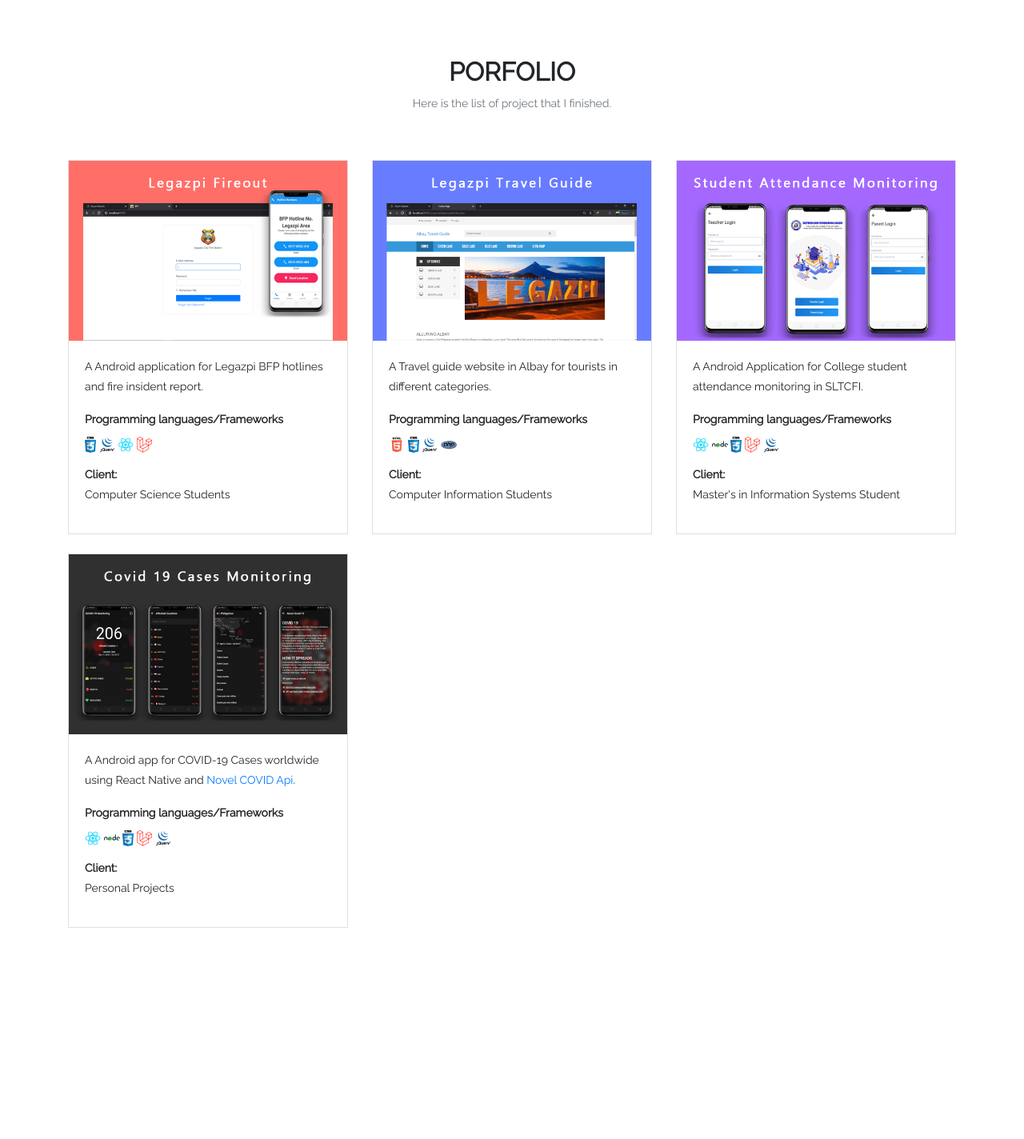
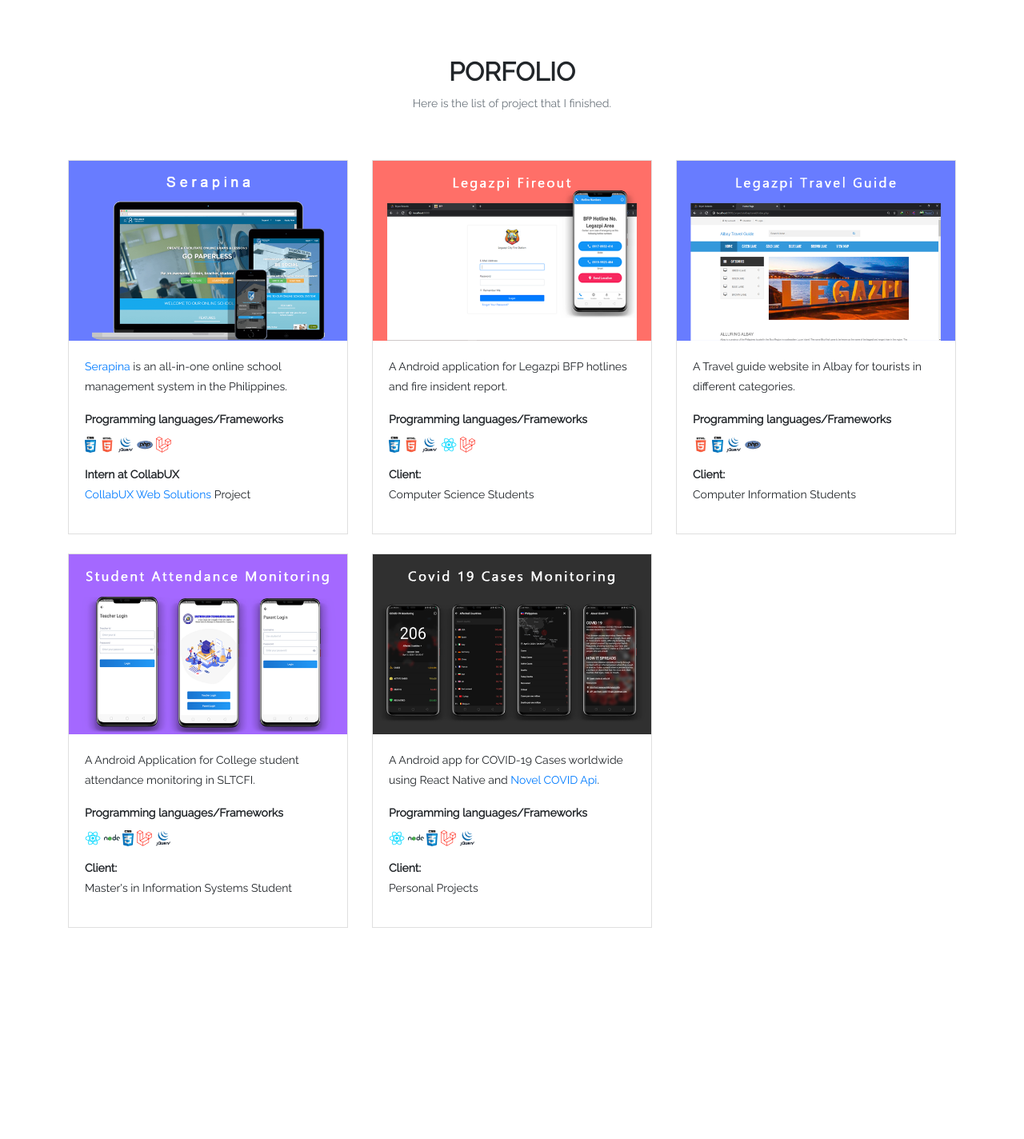
Before and after one commit to bryanbelardo/bryanbelardo.github.io, a PHP site: page / in a window 1280 px wide. Shown: the part 2262-3686 px from the top of the page at 80% size. Run offline with PHP 8.4, Linux system fonts and the light colour scheme; some libraries are stand-ins or nearby versions.

Commit message:
Serapina Project of CollabUX Web Solutions

```diff
--- a/index.php
+++ b/index.php
@@ -205,6 +205,37 @@
 
 			        <div class="col-md-4">
 			          	<div class="card mb-4 border-radius-none">
+			          		<img class="project_image bd-placeholder-img card-img-top border-radius-none" alt="Serapina" width="100%" height="225" src="assets/images/serapina.png">
+				            <div class="card-body">
+				              	<p class="card-text"> <a href="https://school.serapina.com/" target="_blank">Serapina</a> is an all-in-one online school management system in the Philippines.</p>
+
+				              	<div class="prog_tools">
+									<p><strong>Programming languages/Frameworks</strong></p>
+
+									<a class="social-icons js-scroll-trigger" href="#about-section">
+										<img src="assets/images/icons/css.png" height="20">
+									</a>
+									<a class="social-icons js-scroll-trigger" href="#about-section">
+										<img src="assets/images/icons/html.png" height="20">
+									</a>
+									<a class="social-icons js-scroll-trigger" href="#about-section">
+										<img src="assets/images/icons/jquery.png" height="20">
+									</a>
+									<a class="social-icons js-scroll-trigger" href="#about-section">
+										<img src="assets/images/icons/php.png" height="20">
+									</a>
+									<a class="social-icons js-scroll-trigger" href="#about-section">
+										<img src="assets/images/icons/laravel.png" height="20">
+									</a>
+								</div>
+				              	<p class="client"><strong>Intern at CollabUX </strong></p>
+				              	<p><a href="https://collabux.com/" target="_blank">CollabUX Web Solutions </a>Project</p>
+				            </div>
+			          	</div>
+			        </div>
+
+			        <div class="col-md-4">
+			          	<div class="card mb-4 border-radius-none">
 			          		<img class="project_image bd-placeholder-img card-img-top border-radius-none" alt="Legazpi Fireout" width="100%" height="225" src="assets/images/Legazpi_Fireout.png">
 				            <div class="card-body">
 				              	<p class="card-text"> A Android application for Legazpi BFP hotlines and fire insident report.</p>
@@ -214,6 +245,9 @@
 
 									<a class="social-icons js-scroll-trigger" href="#about-section">
 										<img src="assets/images/icons/css.png" height="20">
+									</a>
+									<a class="social-icons js-scroll-trigger" href="#about-section">
+										<img src="assets/images/icons/html.png" height="20">
 									</a>
 									<a class="social-icons js-scroll-trigger" href="#about-section">
 										<img src="assets/images/icons/jquery.png" height="20">
```
Also changed, not shown: assets/images/serapina.png (added).
